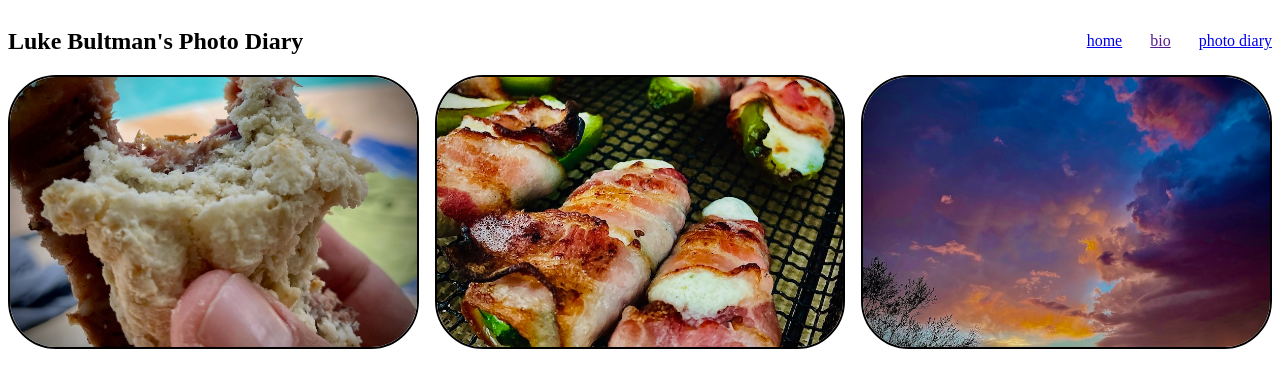
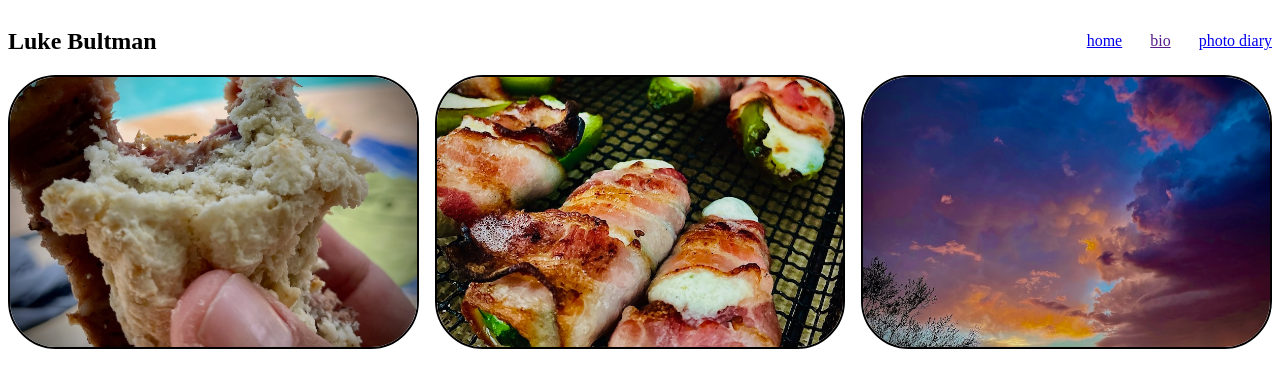
Before and after one commit to paperR2/photo-diary, a plain HTML site: page index.html in a window 1280 px wide. Drawn offline with Linux system fonts and the light colour scheme; a web font is replaced by a local one.

Commit message:
updated index page name

```diff
--- a/index.html
+++ b/index.html
@@ -15,7 +15,7 @@
 <body>
 	<div>
 		<nav class="title-bar">
-			<h1>Luke Bultman's Photo Diary</h1>
+			<h1>Luke Bultman</h1>
 			  <div class="menu">
 				<ul>
 			  	<li><a href="#">home</a></li>
```
